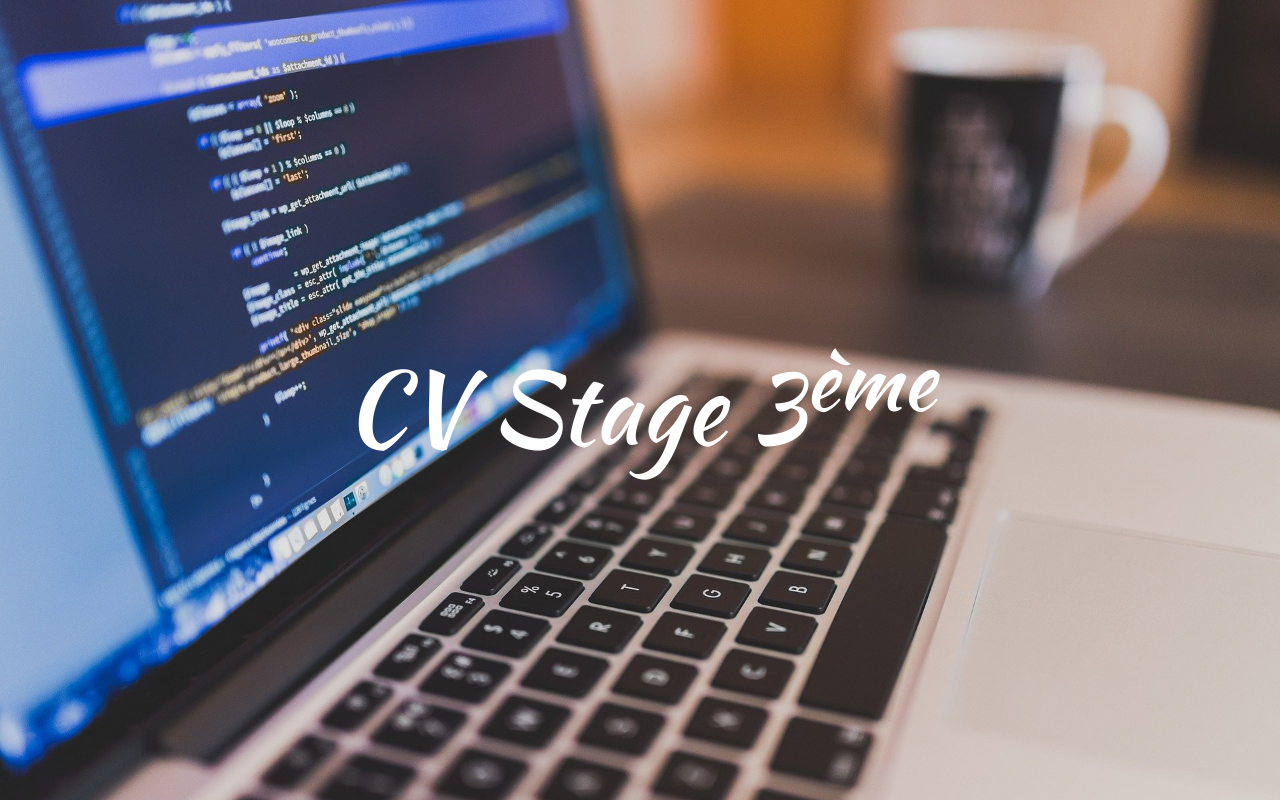
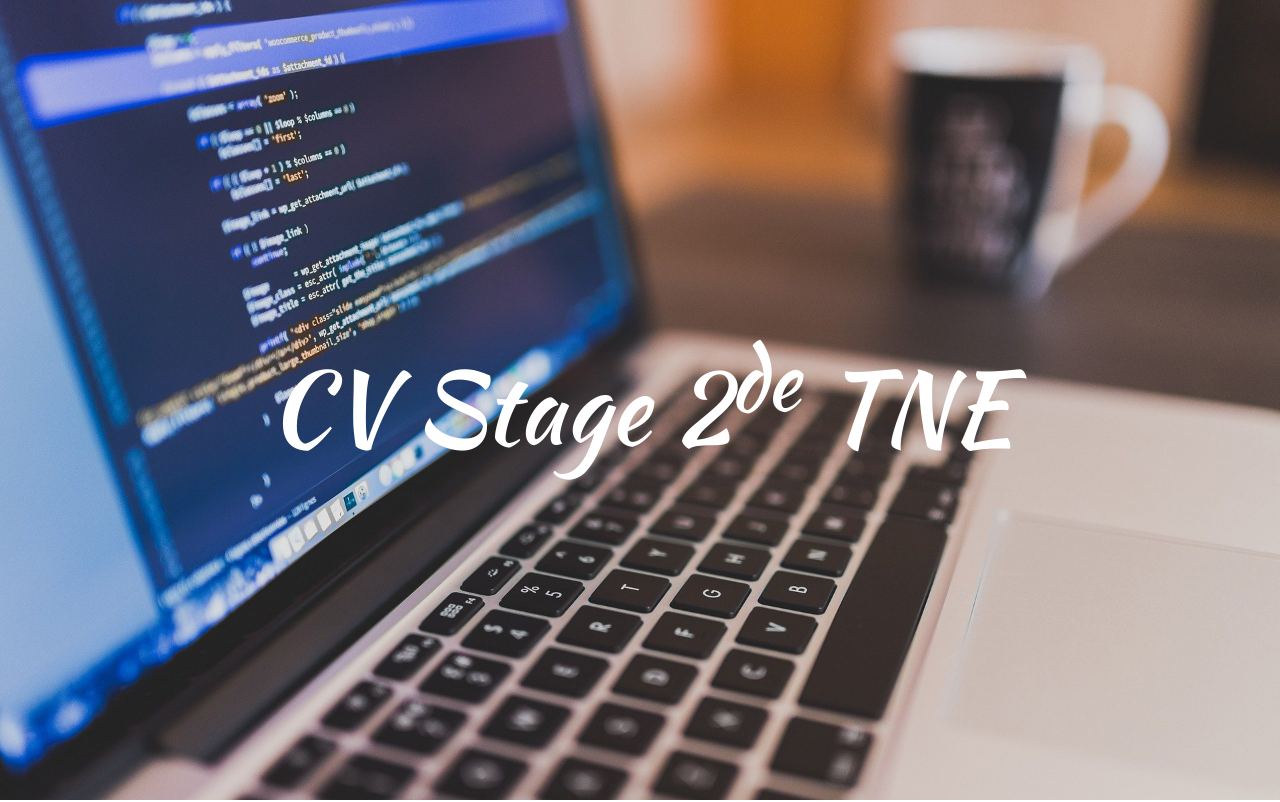
Before and after one commit to Vidkoo/Axel_Pereira_CV, a plain HTML site: page index.html in a window 1280 px wide. Shown: the top 802 px of the page. Drawn offline with nearby package versions, Linux system fonts and the light colour scheme.

Commit message:
Update index.html

```diff
--- a/index.html
+++ b/index.html
@@ -27,7 +27,7 @@
 
         <!-- Haut de page -->
         <header>
-            <h1>CV Stage 3<sup>ème</sup></h1>
+            <h1>CV Stage 2<sup>de</sup> TNE</h1>
         </header>
 
         <!-- Profil -->
```
